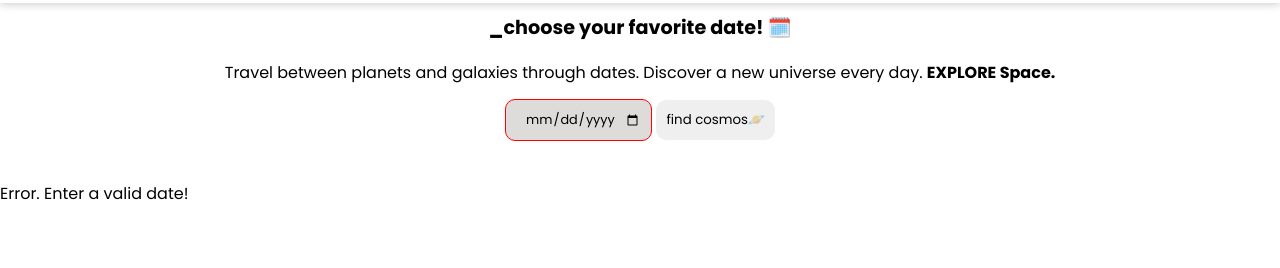
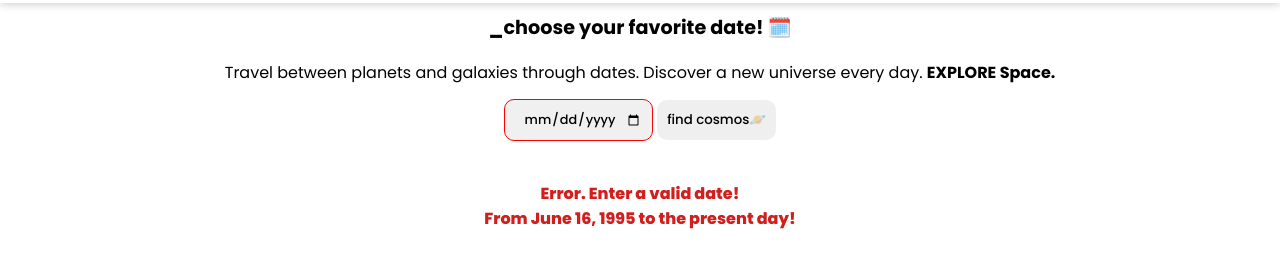
Before and after one commit to guimaraesadev/exploringspace, a plain HTML site: page html/main.html in a window 1280 px wide. Both pictures are taken after a click on the button "find cosmos🪐". Shown: the part 82-350 px from the top of the page. Drawn offline with Linux system fonts and the light colour scheme; no server answers.

Commit message:
update css file: button, input date, #texto

```diff
--- a/css/main.css
+++ b/css/main.css
@@ -79,11 +79,12 @@ nav img {
 
 .date {
     font-size: 0.8rem;
-    background-color: rgb(222, 219, 219);
+    background-color: rgb(240, 240, 240);
     border-radius: 10px;
     border: none;
     padding: 10px;
     text-align: center;
+    font-weight: 500;
 }
 
 .btnSend {
@@ -93,10 +94,11 @@ nav img {
     border-radius: 10px;
     border: none;
     text-align: center;
+    font-weight: 500;
 }
 
 .btnSend:hover{
-    background-color: rgb(236, 219, 188);
+    background-color: rgb(241, 214, 164);
 }
 
 .choose p {
@@ -132,3 +134,9 @@ nav img {
     padding-right: 50px;
     text-justify: auto;
 }
+
+#texto {
+    text-align: center;
+    font-weight: 800;
+    color: #d11f1d;
+}
--- a/javascript/index.js
+++ b/javascript/index.js
@@ -25,7 +25,7 @@ $("#btnSend").click(function ()
 
         //negative request:
         error: function () {
-            $("#texto").html("Error. Enter a valid date!")
+            $("#texto").html("Error. Enter a valid date! <br> From June 16, 1995 to the present day!")
             $("#date").css('border', '1px solid red')
       }
 
```
